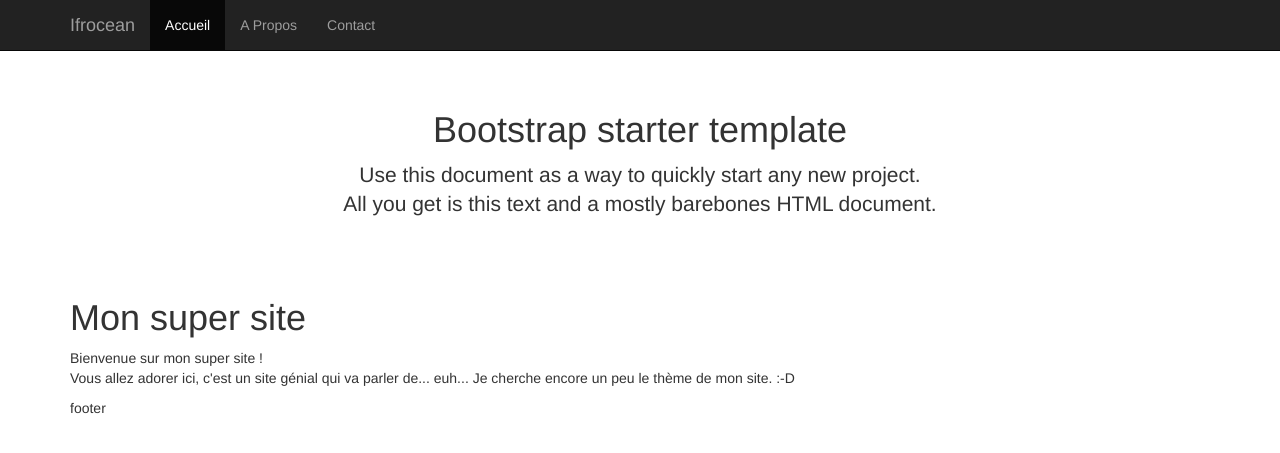
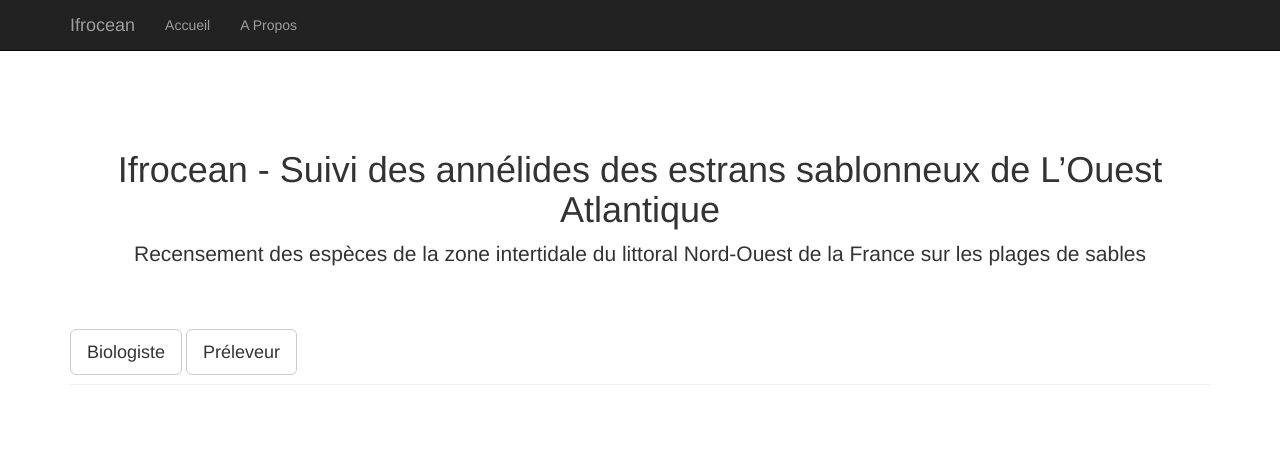
Before and after one commit to plopez145780/ifrocean, a PHP site: page / in a window 1280 px wide. Shown: the top 453 px of the page. Run offline with PHP 8.4, Linux system fonts and the light colour scheme; data that the repository does not hold is empty; some libraries are stand-ins or nearby versions.

Commit message:
Mise en place d'une 1ere mise en forme de la page d'accueil Suppression fichier vide htaccess, robots, sitemap Ajout page "a propos"

```diff
--- a/footer.inc.php
+++ b/footer.inc.php
@@ -1,9 +1,8 @@
 
-                <footer>
-			footer
-
-		</footer>
-<!-- Bootstrap core JavaScript
+    <footer>
+        <!-- footer -->
+    </footer>
+    <!-- Bootstrap core JavaScript
     ================================================== -->
     <!-- Placed at the end of the document so the pages load faster -->
     <script src="https://ajax.googleapis.com/ajax/libs/jquery/1.11.3/jquery.min.js"></script>
--- a/header.inc.php
+++ b/header.inc.php
@@ -45,13 +45,12 @@
             <span class="icon-bar"></span>
             <span class="icon-bar"></span>
           </button>
-          <a class="navbar-brand" href="#">Ifrocean</a>
+          <a class="navbar-brand" href="/ifrocean/">Ifrocean</a>
         </div>
         <div id="navbar" class="collapse navbar-collapse">
           <ul class="nav navbar-nav">
-            <li class="active"><a href="#">Accueil</a></li>
-            <li><a href="#about">A Propos</a></li>
-            <li><a href="#contact">Contact</a></li>
+            <li <?php if($_SERVER['REQUEST_URI'] === '/ifrocean/' OR $_SERVER['REQUEST_URI'] == '/ifrocean/index.php'){echo 'class="active"';}?> ><a href="/ifrocean/">Accueil</a></li>
+            <li <?php if($_SERVER['REQUEST_URI'] === '/ifrocean/apropos.php'){echo 'class="active"';}?> ><a href="/ifrocean/apropos.php">A Propos</a></li>
           </ul>
         </div><!--/.nav-collapse -->
       </div>
--- a/index.php
+++ b/index.php
@@ -1,18 +1,17 @@
 <?php include("header.inc.php"); ?>
 
 <!-- Le corps -->
+<section class="page-header">
+    <div class="starter-template">
+        <h1>Ifrocean - Suivi des annélides des estrans sablonneux de L’Ouest Atlantique</h1>
+        <p class="lead">Recensement des espèces de la zone intertidale du littoral Nord-Ouest de la France sur les plages de sables</p>
+    </div>
 
-<div class="starter-template">
-        <h1>Bootstrap starter template</h1>
-        <p class="lead">Use this document as a way to quickly start any new project.<br> All you get is this text and a mostly barebones HTML document.</p>
-      </div>
-<section>
-    <h1>Mon super site</h1>
 
-    <p>
-        Bienvenue sur mon super site !<br />
-        Vous allez adorer ici, c'est un site génial qui va parler de... euh... Je cherche encore un peu le thème de mon site. :-D
-    </p>
+    <a href="./biologiste/list_etude.php" class="btn btn-lg btn-default">Biologiste</a>
+
+    <a href="./preleveur/list_etude.php" class="btn btn-lg btn-default">Préleveur</a>
+
 </section>
 
 <!-- Le pied de page -->
```
Also changed, not shown: apropos.php (added, +16 -0 lines), .htaccess (deleted), robots.txt (deleted), sitemap.xml (deleted).
